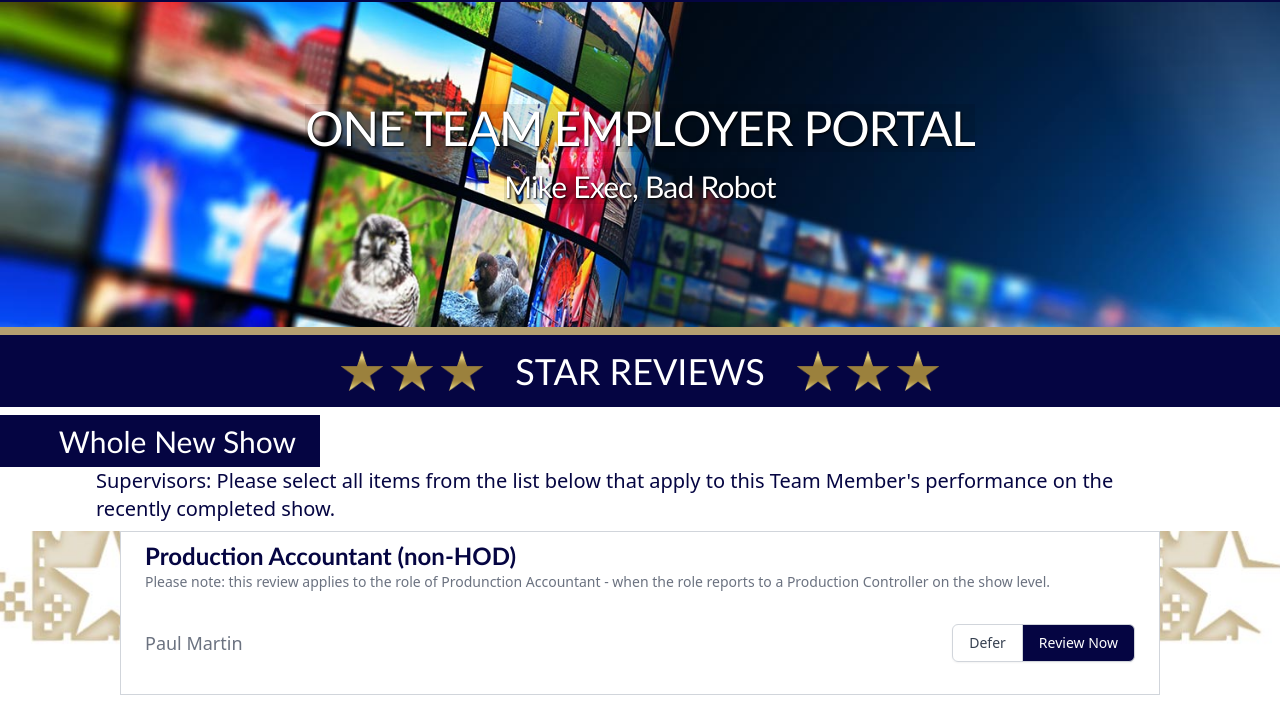
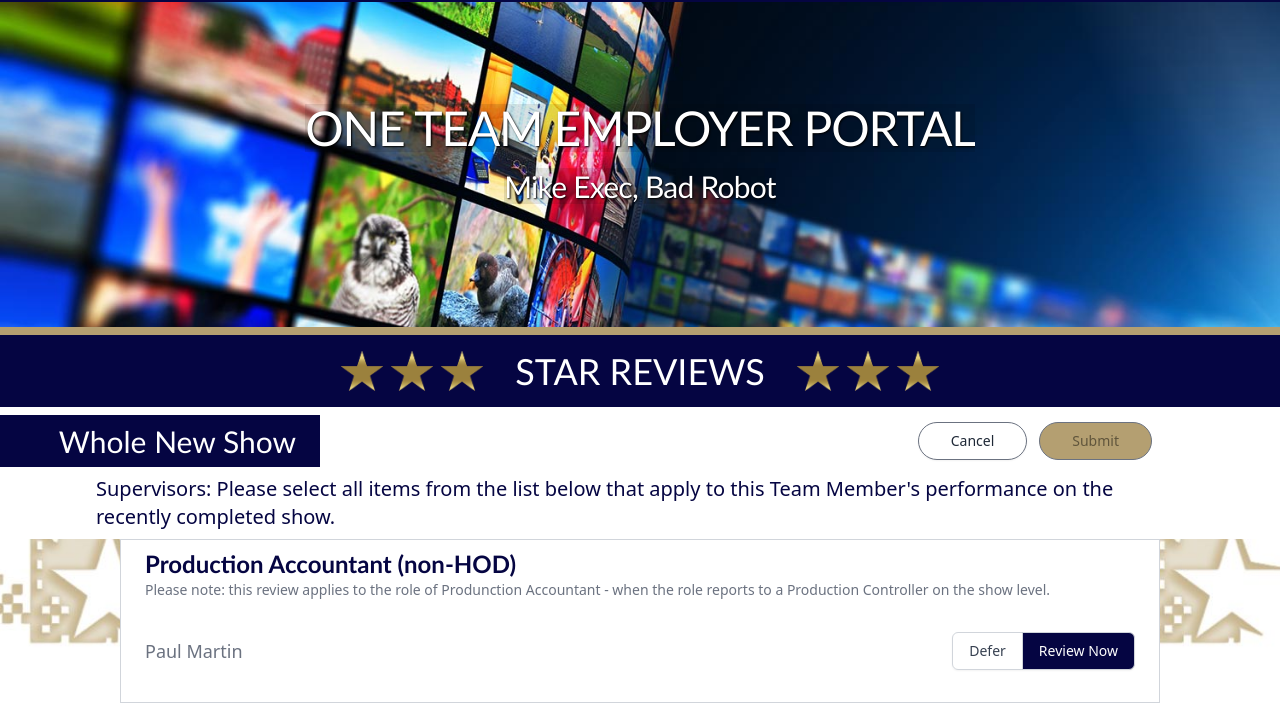
Before and after one commit to ervinCodes/OTTA-Employers, a website: page Interior/employer-star-review.html in a window 1280 px wide. Shown: the part 71-797 px from the top of the page. Drawn offline with Linux system fonts and the light colour scheme; a web font is replaced by a local one.

Commit message:
Relocated Cancel/Submit buttons on Star Review page & removed width bug that was occuring on large viewports.

```diff
--- a/Interior/employer-star-review.html
+++ b/Interior/employer-star-review.html
@@ -187,12 +187,29 @@
         </div>
 
         <!-- Whole New Show Title-->
-        <div class="bg-white pt-2">
+        <div class="bg-white pt-2 flex flex-row justify-between pb-2">
           <h2
             class="py-2 sm:text-3xl xl:w-1/4 lg:w-1/3 xs:w-1/2 bg-federal-blue text-white text-right pr-6 font-medium font-gill-sans"
           >
             Whole New Show
           </h2>
+          <!-- Buttons -->
+            <div class="flex lg:pr-32 pr-6 space-x-4">
+              <div class="flex items-center">
+                <a
+                  href="/"
+                  class="inline-flex items-center rounded-3xl border border-gray-500 bg-white px-8 py-2 text-sm font-medium text-gray-800 shadow-sm hover:bg-gray-50 focus:outline-none focus:ring-2 focus:ring-gray-900 focus:ring-offset-2"
+                  >Cancel</a
+                >
+                <button
+                  type="button"
+                  class="ml-3 inline-flex items-center rounded-3xl border border-gray-500 bg-white-gold px-8 py-2 text-sm font-medium text-dark-gold cursor-not-allowed"
+                  disabled=""
+                >
+                  Submit
+                </button>
+              </div>
+            </div>
         </div>
         <!-- SubHead -->
         <div class="text-xl font-medium text-federal-blue pb-2 lg:px-24 xs:px-6 bg-white">
@@ -203,7 +220,7 @@
 
         </div>
         <!-- Content -->
-        <div class="lg:mx-24 px-4 pb-16 sm:px-6 sm:pb-24 lg:max-w-7xl">
+        <div class="lg:mx-24 px-4 pb-16 sm:px-6 sm:pb-24">
           <!-- 1 -->
           <div class="border border-gray-300 px-6 mb-8 pb-8 py-2 bg-white">
             <div
```
Also changed, not shown: Interior/employers-account-management.html (+1 -1 lines), Interior/css/interior.css.
